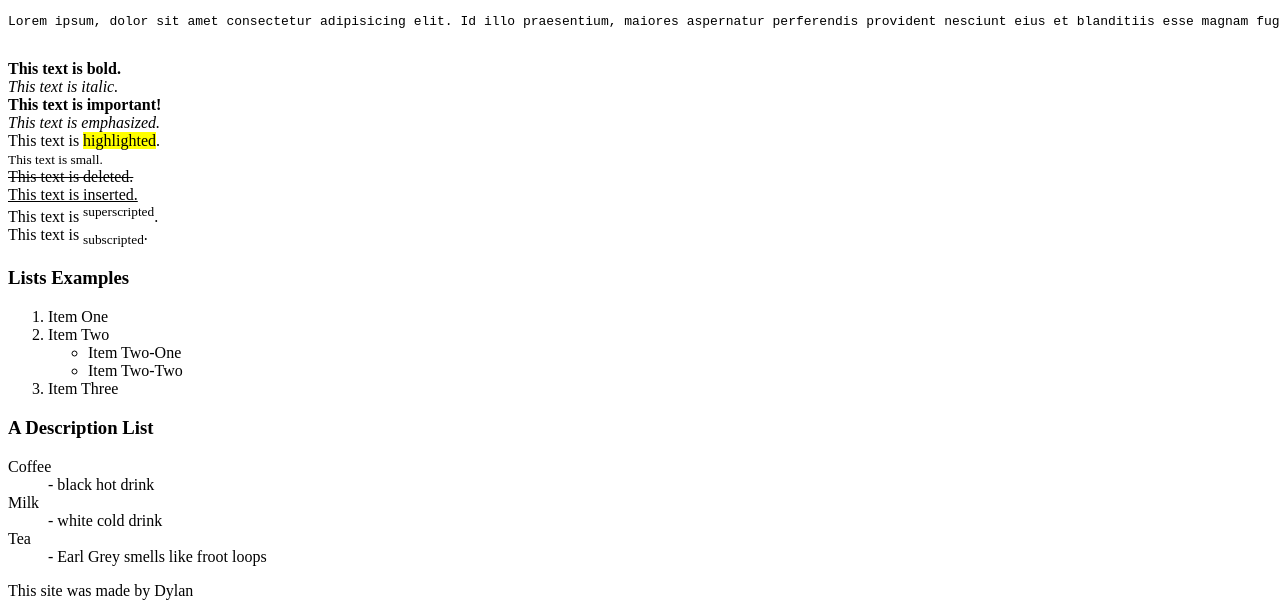
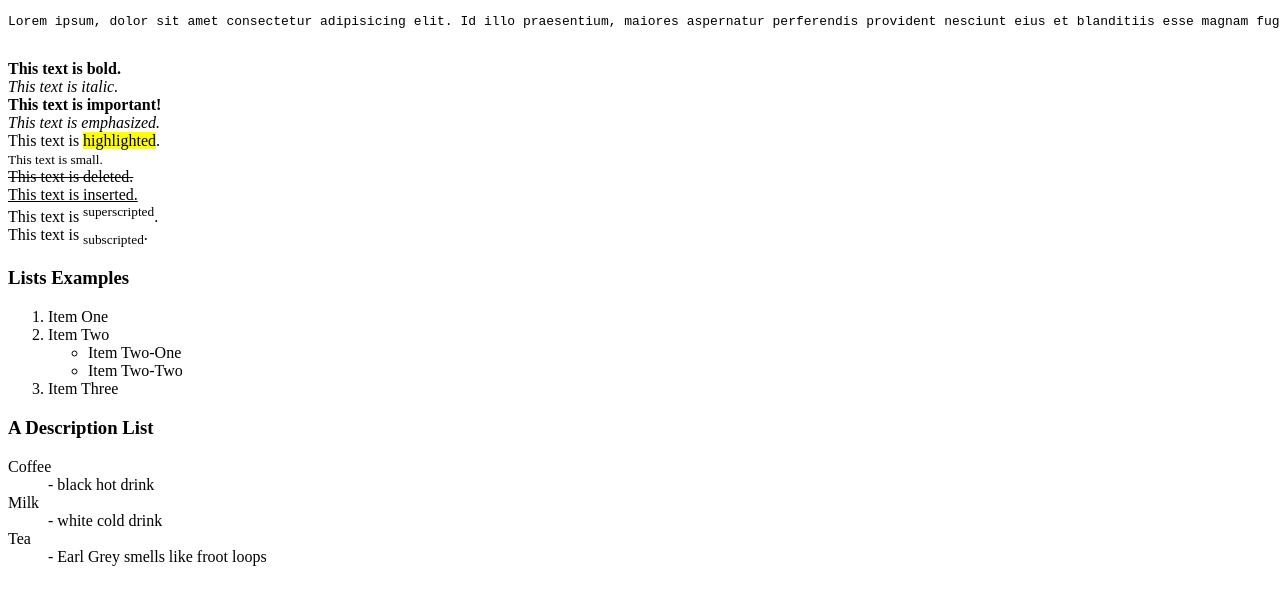
Before and after one commit to comeaudc/307.1_Lecture, a plain HTML site: page index.html in a window 1280 px wide. Shown: the part 671-1287 px from the top of the page. After the commit the page ends 1253 px from the top, so only its background shows below. Drawn offline with Linux system fonts and the light colour scheme.

Commit message:
Update index.html

```diff
--- a/index.html
+++ b/index.html
@@ -60,6 +60,5 @@
         <dd>- Earl Grey smells like froot loops</dd>
         </dl>
     </section>
-    <footer><p>This site was made by Dylan</p></footer>
 </body>
 </html>
```
